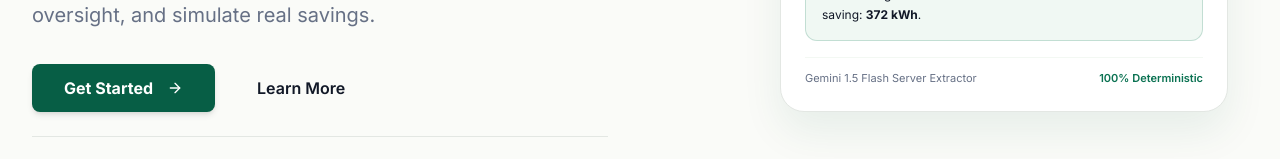
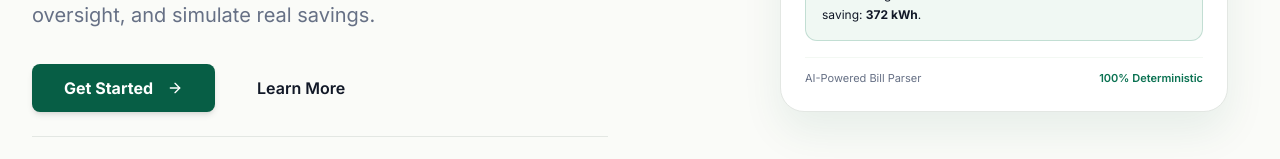
Before and after one commit to Sagar-Datkhile/CarbonCoach-AI, a Next.js app: page / in a window 1280 px wide. Shown: the part 479-638 px from the top of the page. Built offline with nearby package versions, Linux system fonts and the light colour scheme.

Commit message:
feat: add LandingHero component

```diff
--- a/src/components/landing/LandingHero.tsx
+++ b/src/components/landing/LandingHero.tsx
@@ -158,7 +158,7 @@ export function LandingHero() {
 
                 {/* Bottom Micro-Badge */}
                 <div className="mt-4 pt-3 border-t border-[#F3F8F3] flex items-center justify-between text-[11px] text-[#667085]">
-                  <span>Gemini 1.5 Flash Server Extractor</span>
+                  <span>AI-Powered Bill Parser</span>
                   <span className="font-semibold text-[#0B7252]">100% Deterministic</span>
                 </div>
               </div>
```
